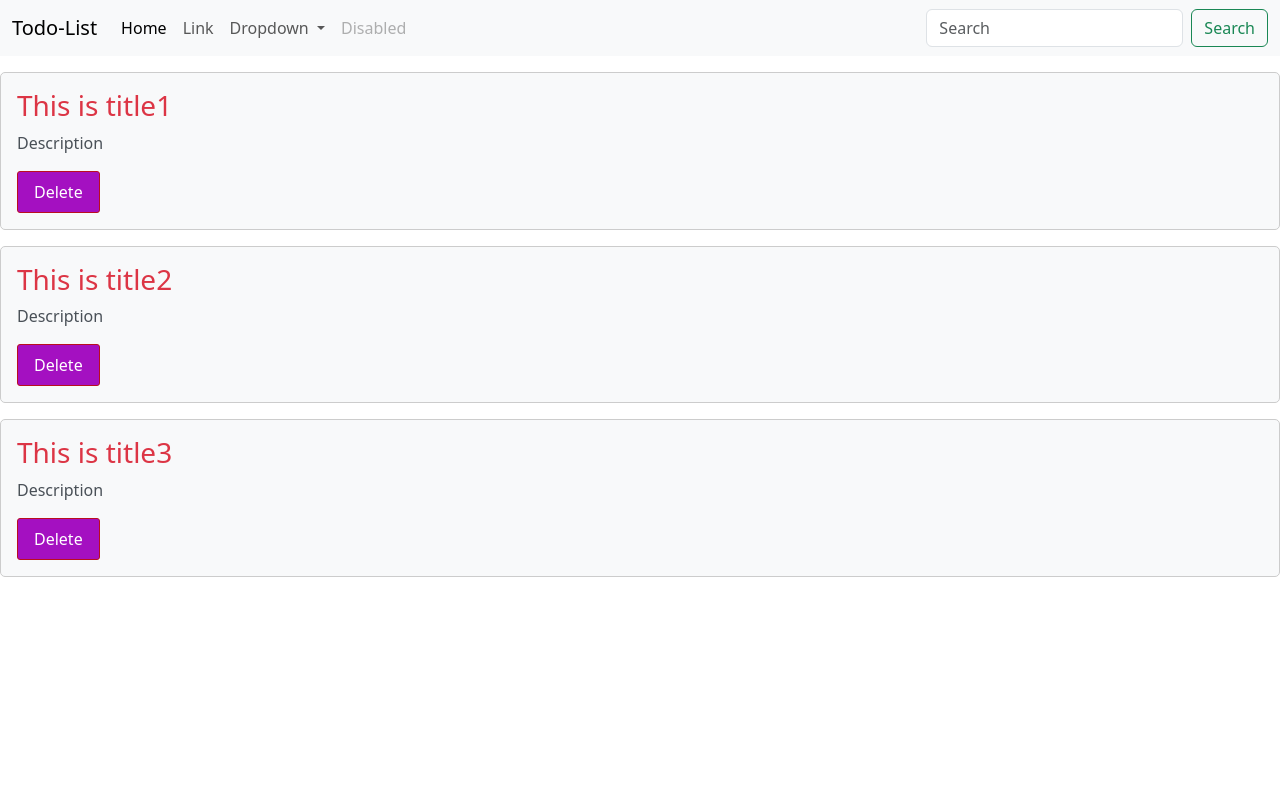
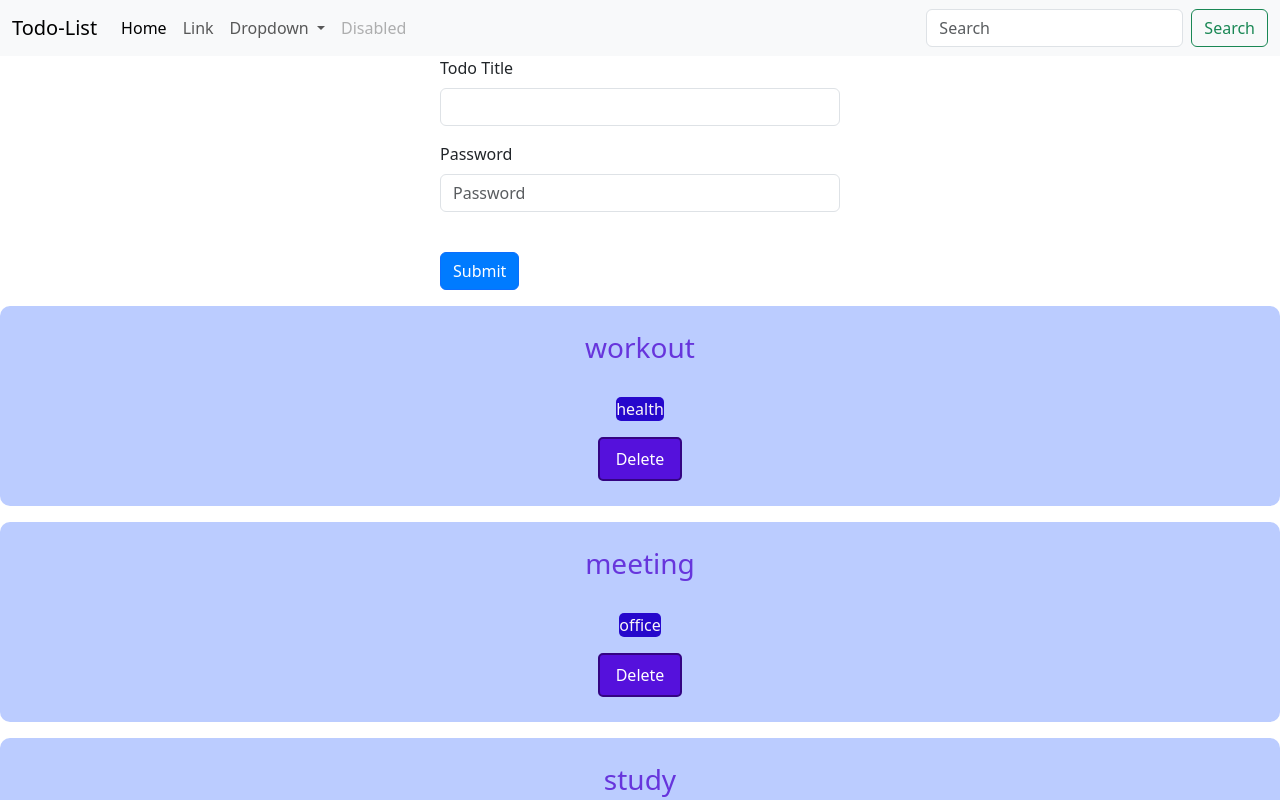
Before and after one commit to Kaushal185/TodoApp-Angular, an Angular app: page / in a window 1280 px wide. Shown: the top 800 px of the page. Built offline with nearby package versions, Linux system fonts and the light colour scheme.

Commit message:
website looking cool now

```diff
--- /dev/null
+++ b/src/app/MyComponents/add-todo/add-todo.component.css
@@ -0,0 +1,27 @@
+form {
+    max-width: 400px; /* Set a maximum width for better readability, adjust as needed */
+    margin: 0 auto; /* Center the form horizontally */
+  }
+
+  .form-group {
+    margin-bottom: 1rem; /* Add some space between form groups */
+  }
+
+  label {
+    display: block; /* Display labels as block elements for better spacing */
+    margin-bottom: 0.5rem; /* Add space below labels */
+  }
+
+  input {
+    width: 100%; /* Make inputs fill the width of the container */
+  }
+
+  .btn-primary {
+    background-color: #007bff; /* Bootstrap primary button color */
+    color: #fff; /* Text color for the button */
+  }
+
+  .btn-primary:hover {
+    background-color: #0056b3; /* Darker background color on hover, adjust as needed */
+    border-color: #004080; /* Darker border color on hover, adjust as needed */
+  }
--- /dev/null
+++ b/src/app/MyComponents/add-todo/add-todo.component.html
@@ -0,0 +1,11 @@
+<form>
+    <div class="form-group">
+      <label for="title">Todo Title</label>
+      <input type="text" class="form-control" id="title">
+    </div>
+    <div class="form-group">
+      <label for="exampleInputPassword1">Password</label>
+      <input type="password" class="form-control" id="exampleInputPassword1" placeholder="Password">
+    </div><br>
+    <button type="submit" class="btn btn-primary">Submit</button>
+</form>
--- a/src/app/MyComponents/todo-item/todo-item.component.css
+++ b/src/app/MyComponents/todo-item/todo-item.component.css
@@ -1,46 +1,41 @@
-/* This assumes you're using Bootstrap for the btn and btn-danger classes. If not, adjust accordingly. */
-
 .my-3 {
-    margin-bottom: 1rem; /* Adjust margin as needed */
-    padding: 1rem;
-    border: 1px solid #ccc; /* Add a border for visual separation */
-    border-radius: 5px; /* Add rounded corners if desired */
-    background-color: #f8f9fa; /* Light background color, adjust as needed */
+    /* margin-bottom: 1rem;
+    padding: 1rem; */
+    display: flex;
+    justify-content:center;
+    flex-direction: column;
+    align-items: center;
+    background-color: rgb(255, 255, 255);
+    height: 200px;
+    border-radius: 10px;
+    background-color: #bcf;
+    /* width: ; */
   }
 
   h3 {
-    color: #dc3545; /* Text color for the title, using Bootstrap's danger color */
+    color: #6735dc;
+    /* text-align: center; */
   }
 
   p {
-    color: #495057; /* Text color for the description */
+    background-color: #2608cc;
+    border-radius: 5px;
+    height: fit-content;
+    width: max-content;
+    color: #f9f7f8;
+    text-align: center;
   }
 
   .btn-danger {
-    background-color: #a410c1; /* Background color for the delete button */
-    color: #fff; /* Text color for the delete button */
-    border: 1px solid #ba0e1f; /* Border color for the delete button */
-    border-radius: 3px; /* Add rounded corners if desired */
-    cursor: pointer; /* Show pointer cursor on hover */
-    padding: 0.5rem 1rem; /* Adjust padding as needed */
+    background-color: #5511dc;
+    color: #fff;
+    border: 2px solid #340483;
+    border-radius: 5px;
+    cursor: pointer;
+    padding: 0.5rem 1rem;
+    transition: background-color 0.3s; /* Smooth transition on hover */
   }
 
   .btn-danger:hover {
-    display: inline-block;
-    outline: 0;
-    cursor: pointer;
-    text-align: center;
-    border: 0;
-    padding: 7px 16px;
-    min-height: 36px;
-    min-width: 36px;
-    color: #ffffff;
-    background: #008060;
-    border-radius: 4px;
-    font-weight: 500;
-    font-size: 14px;
-    box-shadow: rgba(0, 0, 0, 0.05) 0px 1px 0px 0px, rgba(0, 0, 0, 0.2) 0px -1px 0px 0px inset;
-    :hover {
-        background: #006e52;
-    }
+    background-color: #bcf;
   }
--- a/src/app/MyComponents/todo-item/todo-item.component.html
+++ b/src/app/MyComponents/todo-item/todo-item.component.html
@@ -1,5 +1,5 @@
 <div class = "my-3">
-    <h3>{{todo.title}}</h3>
+    <h3>{{todo.title}}</h3><br>
     <p>{{todo.desc}}</p>
-    <button class="btn btn-danger" (click)="onClick()">Delete</button>
+    <button class="btn-danger" (click)="onClick()">Delete</button>
 </div>
--- a/src/app/MyComponents/todos/todos.component.css
+++ b/src/app/MyComponents/todos/todos.component.css
@@ -0,0 +1,6 @@
+.todos-container {
+    display: flex; /* Use flexbox to arrange todo items horizontally */
+    flex-wrap: wrap; /* Wrap items to the next line if they don't fit horizontally */
+    gap: 10px; /* Add some space between todo items */
+    justify-content: center; /* Center items horizontally */
+  }
--- a/src/app/MyComponents/todos/todos.component.ts
+++ b/src/app/MyComponents/todos/todos.component.ts
@@ -19,21 +19,21 @@ export class TodosComponent implements OnInit{
     this.todos = [
       {
         sno: 1,
-        title:"This is title1",
-        desc: "Description",
+        title:"workout",
+        desc: "health",
         active:true
 
       },
       {
         sno: 2,
-        title:"This is title2",
-        desc: "Description",
+        title:"meeting",
+        desc: "office",
         active:true
 
       },
       {
         sno: 3,
-        title:"This is title3",
+        title:"study",
         desc: "Description",
         active:true
 
--- a/src/app/app.component.css
+++ b/src/app/app.component.css
@@ -0,0 +1,4 @@
+.h1{
+    align-self: center;
+    background-color: brown;
+}
--- a/src/app/app.component.html
+++ b/src/app/app.component.html
@@ -36,6 +36,8 @@
     </div>
   </nav>
   <div>
+    <!-- <h1>Todo-Doto</h1> -->
+    <app-add-todo></app-add-todo>
     <app-todos></app-todos>
   </div>
 </div>
--- a/src/app/app.module.ts
+++ b/src/app/app.module.ts
@@ -5,12 +5,14 @@ import { AppRoutingModule } from './app-routing.module';
 import { AppComponent } from './app.component';
 import { TodosComponent } from './MyComponents/todos/todos.component';
 import { TodoItemComponent } from './MyComponents/todo-item/todo-item.component';
+import { AddTodoComponent } from './MyComponents/add-todo/add-todo.component';
 
 @NgModule({
   declarations: [
     AppComponent,
     TodosComponent,
-    TodoItemComponent
+    TodoItemComponent,
+    AddTodoComponent
   ],
   imports: [
     BrowserModule,
```
Also changed, not shown: src/app/MyComponents/add-todo/add-todo.component.ts (added, +10 -0 lines), 1 other file (tests, documents, lock files or other folders).
